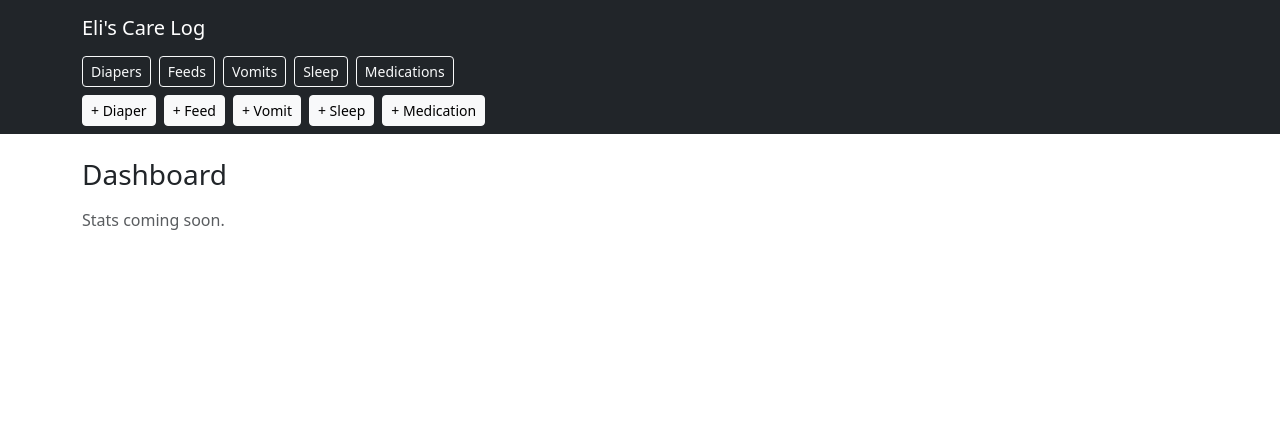
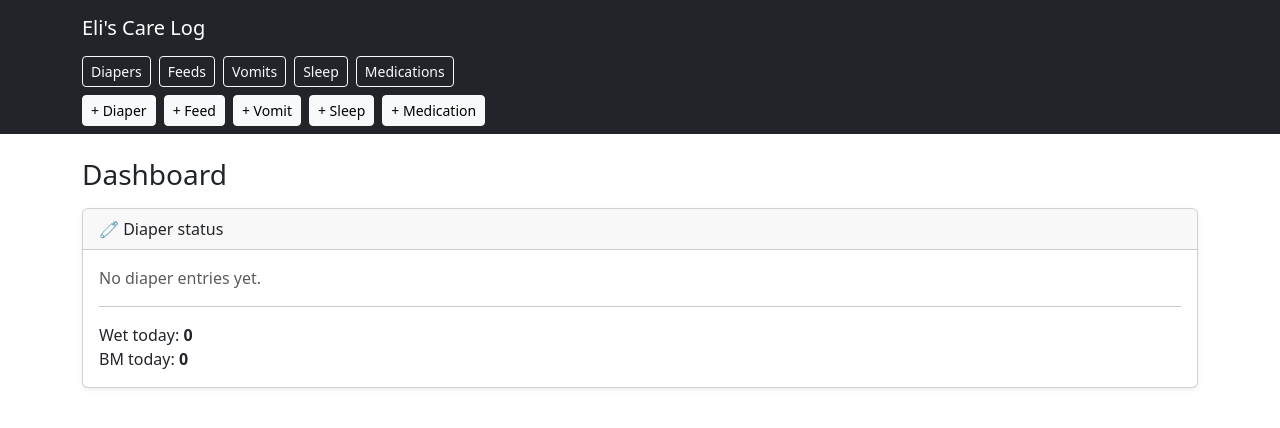
Before and after one commit to supersaiyoon/eli-care-log, a Flask app: page / in a window 1280 px wide. Shown: the top 428 px of the page. Run offline with Flask 3, Linux system fonts and the light colour scheme; data that the repository does not hold is empty; parts of the project's set-up code (start-up, migrations or seed data) failed here and were passed over.

Commit message:
Add last diaper status card to dashboard page

```diff
--- a/app.py
+++ b/app.py
@@ -1,11 +1,12 @@
 # stdlib
+from datetime import datetime, time
 import os
 
 # Third-party
 from flask import Flask, render_template
 
 # Local
-from models import db
+from models import db, Diaper
 from routes.diaper_routes import init_diaper_routes
 from routes.feed_routes import init_feed_routes
 from routes.medication_routes import init_medication_routes
@@ -83,7 +84,72 @@ def register_routes(app):
     # Homepage
     @app.get("/")
     def dashboard():
-        return render_template("dashboard.html")
+        def minutes_ago(dt):
+            delta = datetime.now() - dt
+            minutes = int(delta.total_seconds() // 60)
+
+            if minutes < 1:
+                return "just now"
+            if minutes < 60:
+                return f"{minutes} min ago"
+
+            hours = minutes // 60
+            if hours == 1:
+                return "1 hr ago"
+            return f"{hours} hrs ago"
+
+        def diaper_type_label(d):
+            wet = d.wet_diaper_size is not None
+            bm = d.bm_diaper_size is not None
+
+            if wet and bm:
+                return "Wet + BM"
+            if wet:
+                return "Wet"
+            if bm:
+                return "BM"
+            return "Unknown"
+
+        # Last diaper
+        last_diaper = (
+            Diaper.query
+            .order_by(Diaper.dt.desc())
+            .first()
+        )
+
+        last_diaper_ago = minutes_ago(last_diaper.dt) if last_diaper else None
+        last_diaper_type = diaper_type_label(last_diaper) if last_diaper else None
+
+        # Today's counts (resets at local midnight)
+        today_start = datetime.combine(datetime.today().date(), time.min)
+
+        wet_count = (
+            Diaper.query
+            .filter(
+                Diaper.dt >= today_start,
+                Diaper.wet_diaper_size.isnot(None),
+            )
+            .count()
+        )
+
+        bm_count = (
+            Diaper.query
+            .filter(
+                Diaper.dt >= today_start,
+                Diaper.bm_diaper_size.isnot(None),
+            )
+            .count()
+        )
+
+        return render_template(
+            "dashboard.html",
+            last_diaper=last_diaper,
+            last_diaper_ago=last_diaper_ago,
+            last_diaper_type=last_diaper_type,
+            wet_count=wet_count,
+            bm_count=bm_count,
+        )
+
 
 def init_db(app):
     with app.app_context():
--- a/templates/dashboard.html
+++ b/templates/dashboard.html
@@ -1,5 +1,33 @@
 {% extends "base.html" %}
 {% block body %}
     <h3 class="mb-3">Dashboard</h3>
-    <p class="text-muted">Stats coming soon.</p>
+    <div class="card shadow-sm">
+        <div class="card-header">
+            🧷 Diaper status
+        </div>
+
+        <div class="card-body">
+            {% if last_diaper %}
+                <div class="fw-semibold">
+                    Last diaper: {{ last_diaper_ago }}
+                </div>
+                <div class="text-muted">
+                    Type: {{ last_diaper_type }}
+                </div>
+            {% else %}
+                <div class="text-muted">
+                    No diaper entries yet.
+                </div>
+            {% endif %}
+
+            <hr>
+
+            <div>
+                Wet today: <strong>{{ wet_count }}</strong>
+            </div>
+            <div>
+                BM today: <strong>{{ bm_count }}</strong>
+            </div>
+        </div>
+    </div>
 {% endblock %}
```
